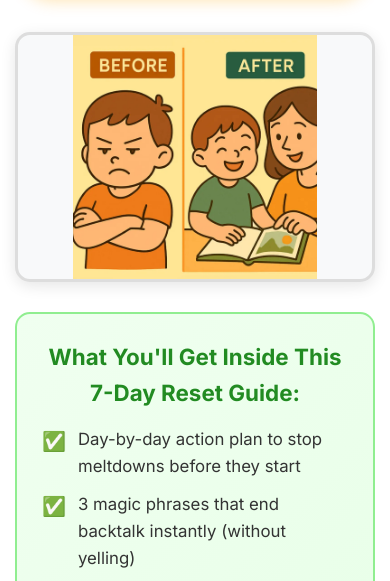
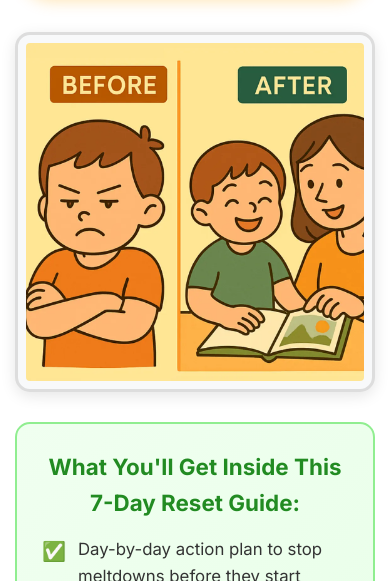
Before and after one commit to CIE18226485/stopmeltdownstonight-landing, a plain HTML site: page index.html in a window 390 px wide. Shown: the part 259-840 px from the top of the page. Drawn offline with Linux system fonts and the light colour scheme.

Commit message:
Update index.html

```diff
--- a/index.html
+++ b/index.html
@@ -112,7 +112,8 @@
         .hero-image {
             width: 100%;
             max-width: 400px;
-            height: 300px;
+            height: auto;
+            min-height: 250px;
             border: 3px solid #DDD;
             border-radius: 15px;
             margin: 20px auto;
@@ -122,6 +123,7 @@
             object-position: center;
             background: #f8f9fa;
             display: block;
+            padding: 10px;
         }
 
         .hero-image[data-lazy] {
@@ -135,7 +137,7 @@
         .image-placeholder {
             width: 100%;
             max-width: 400px;
-            height: 300px;
+            height: 270px;
             background: linear-gradient(90deg, #f0f0f0 25%, #e0e0e0 50%, #f0f0f0 75%);
             background-size: 200% 100%;
             animation: shimmer 1.5s infinite;
@@ -148,6 +150,8 @@
             color: #999;
             font-size: 1rem;
             font-weight: 600;
+            padding: 10px;
+            box-sizing: border-box;
         }
 
         @keyframes shimmer {
@@ -334,7 +338,9 @@
 
             .hero-image,
             .image-placeholder {
-                height: 250px;
+                height: auto;
+                min-height: 200px;
+                padding: 8px;
             }
 
             .trust-badges {
```
